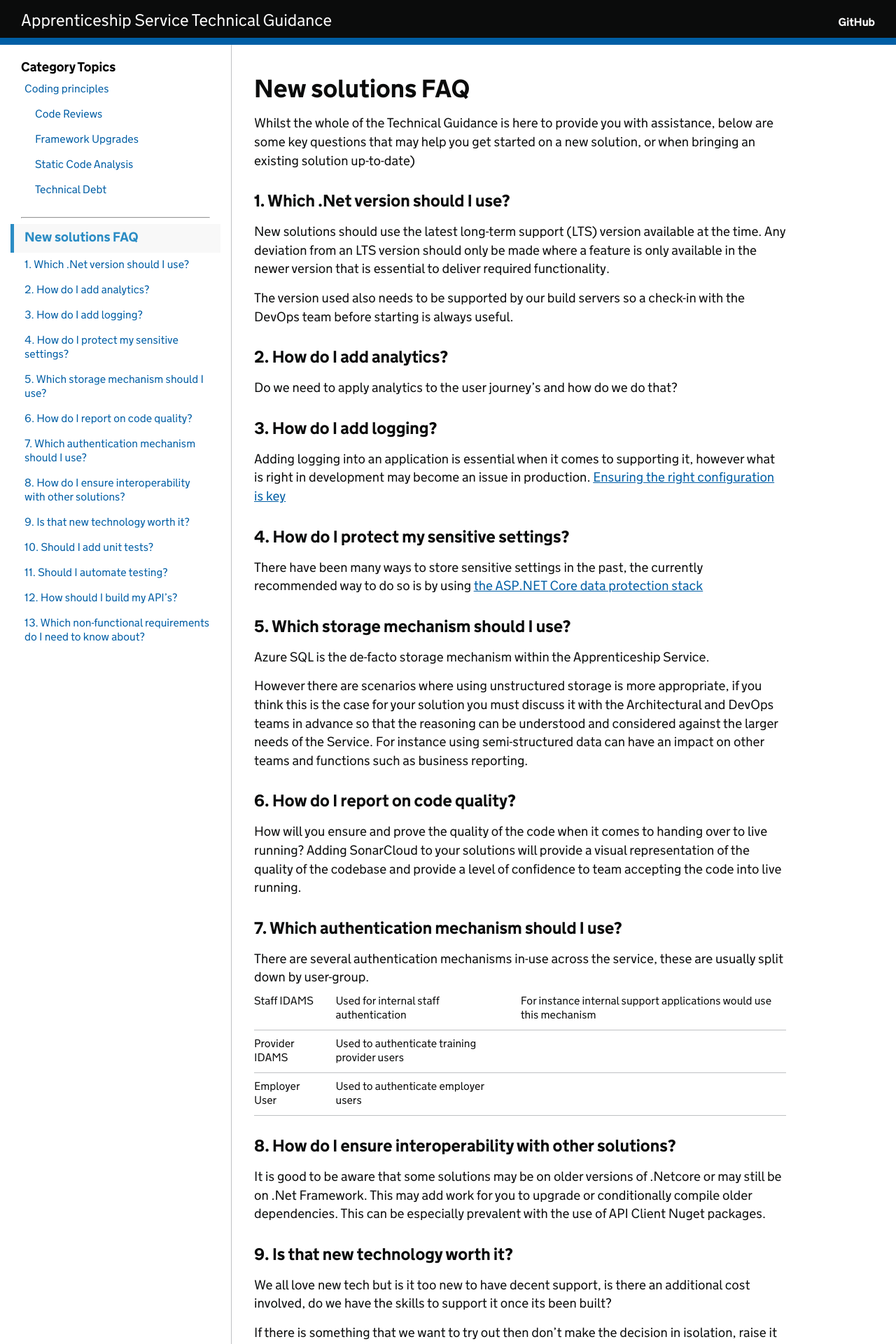
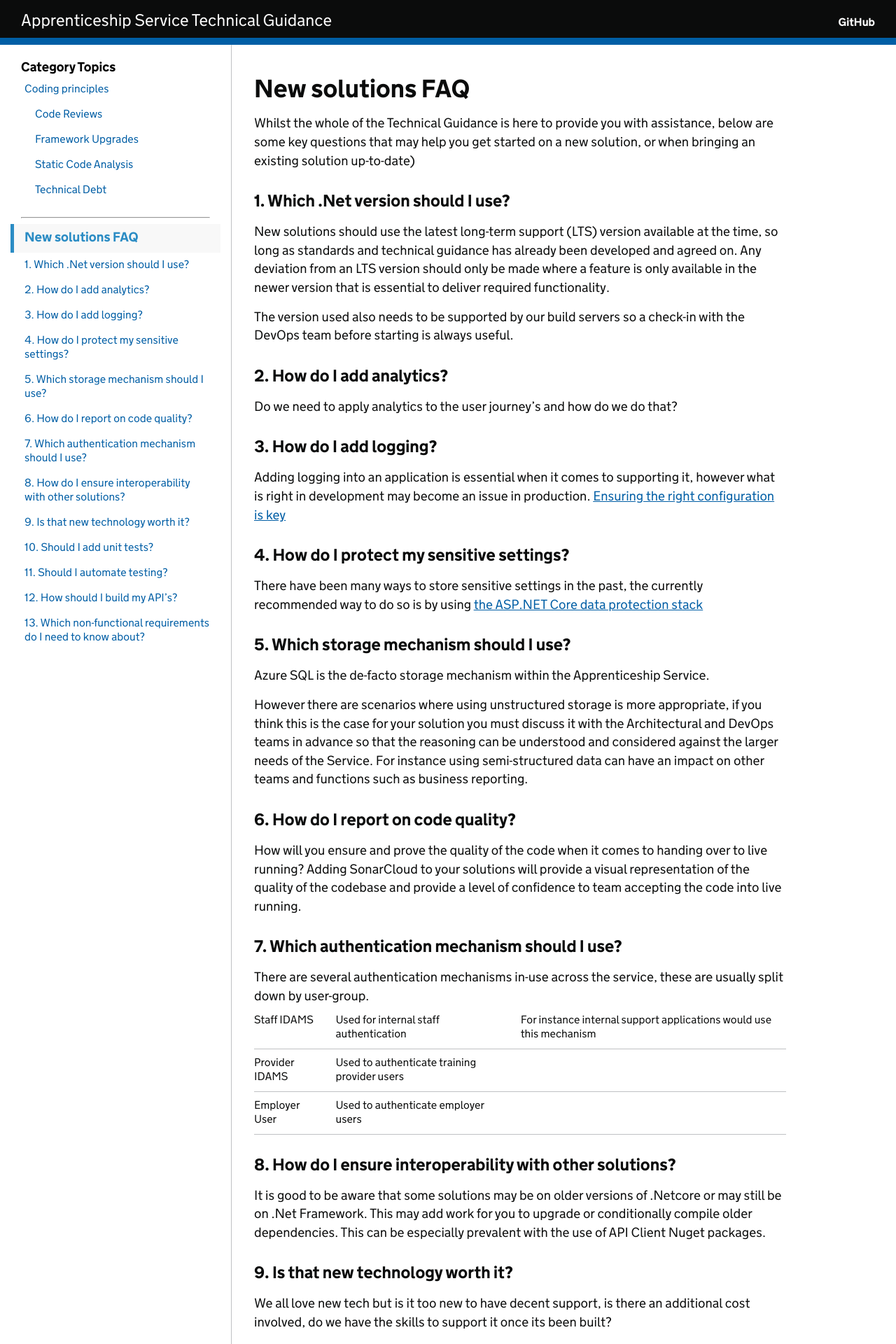
Before and after one commit to SkillsFundingAgency/das-technical-guidance, a Jekyll site: the page built from collections/_development_standards/new-solutions.md, in a window 1280 px wide. Shown: the top 1920 px of the page at 70% size. Built offline with Jekyll 4.4.1, drawn with Linux system fonts in a browser that asks for light colours.

Commit message:
Clarify LTS usage

```diff
--- a/collections/_development_standards/new-solutions.md
+++ b/collections/_development_standards/new-solutions.md
@@ -10,7 +10,7 @@ Whilst the whole of the Technical Guidance is here to provide you with assistanc
 
 ### 1. Which .Net version should I use?
 
-New solutions should use the latest long-term support (LTS) version available at the time. Any deviation from an LTS version should only be made where a feature is only available in the newer version that is essential to deliver required functionality.
+New solutions should use the latest long-term support (LTS) version available at the time, so long as standards and technical guidance has already been developed and agreed on. Any deviation from an LTS version should only be made where a feature is only available in the newer version that is essential to deliver required functionality.
 
 The version used also needs to be supported by our build servers so a check-in with the DevOps team before starting is always useful.
 
```
